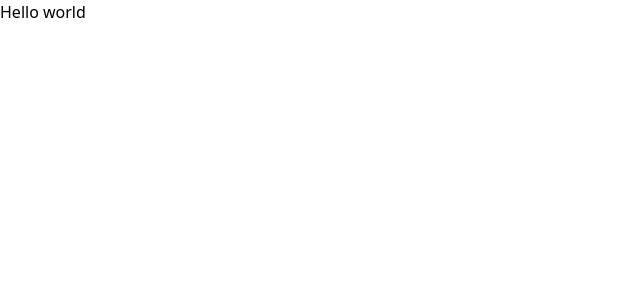
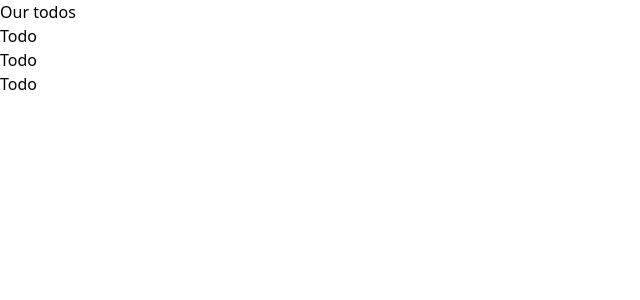
Before and after one commit to D3stros/React_todo_app, a React (Create React App) app: page / in a window 1280 px wide. Shown: the top 300 px of the page, without its empty margins (0-640 px from the left). Built offline with nearby package versions, Linux system fonts and the light colour scheme.

Commit message:
Adding components

```diff
--- a/src/App.js
+++ b/src/App.js
@@ -1,7 +1,9 @@
+import TodoList from './components/TodoList';
+
 function App() {
 	return (
 		<div>
-			<h1>Hello world</h1>
+			<TodoList />
 		</div>
 	);
 }
--- /dev/null
+++ b/src/components/Todo.js
@@ -0,0 +1,11 @@
+import React from 'react';
+
+const Todo = () => {
+	return (
+		<div>
+			<h1>Todo</h1>
+		</div>
+	);
+};
+
+export default Todo;
--- /dev/null
+++ b/src/components/TodoList.js
@@ -0,0 +1,21 @@
+import React from 'react';
+import Todo from './Todo';
+
+const todos = [
+	{ description: 'Shopping', done: false },
+	{ description: 'Sport', done: false },
+	{ description: 'Programming', done: false },
+];
+
+const TodoList = () => {
+	return (
+		<div>
+			<h1>Our todos</h1>
+			<Todo></Todo>
+			<Todo></Todo>
+			<Todo></Todo>
+		</div>
+	);
+};
+
+export default TodoList;
```
